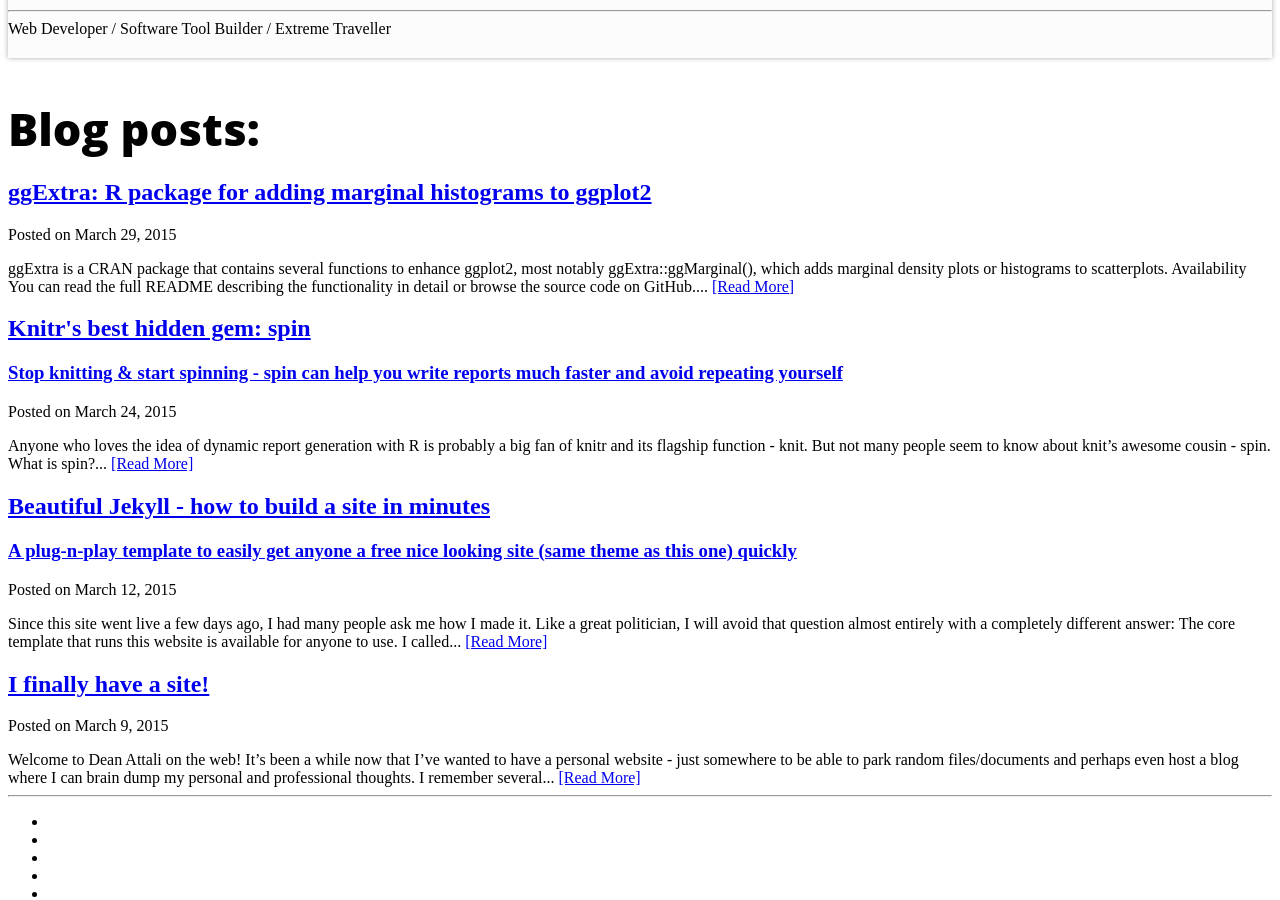
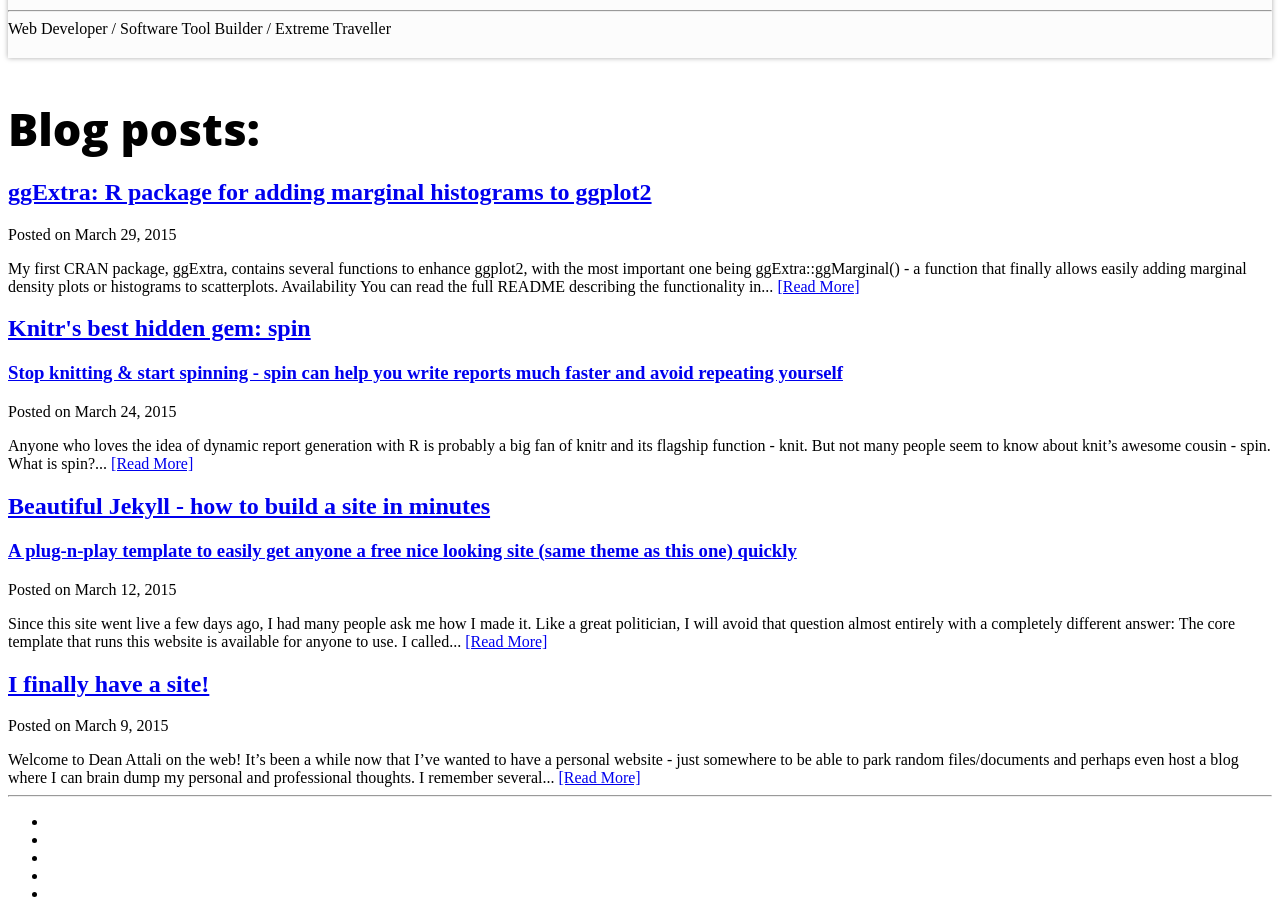
Before and after one commit to daattali/daattali.github.io, a Jekyll site: the page built from index.html, in a window 1280 px wide and 900 px high, scrolled down 635 px. Built offline with Jekyll 4.4.1, drawn with Linux system fonts in a browser that asks for light colours; Markdown is read by kramdown in place of the engine named in the settings; the list of posts is cut into pages by our own code; comment, search, counter and statistics services are not loaded.

Commit message:
Update 2015-03-29-ggExtra-r-package.md

```diff
--- a/_posts/2015-03-29-ggExtra-r-package.md
+++ b/_posts/2015-03-29-ggExtra-r-package.md
@@ -5,7 +5,7 @@ tags: [professional, rstats, r, r-bloggers, ggplot2, packages]
 fb-img: "http://deanattali.com/img/blog/ggExtra/ggmarginal-example.png"
 ---
 
-[`ggExtra`](https://github.com/daattali/ggExtra) is a CRAN package that contains several functions to enhance ggplot2, most notably `ggExtra::ggMarginal()`, which adds marginal density plots or histograms to scatterplots.
+My first CRAN package, [`ggExtra`](https://github.com/daattali/ggExtra), contains several functions to enhance ggplot2, with the most important one being `ggExtra::ggMarginal()` - a function that finally allows easily adding marginal density plots or histograms to scatterplots.
 
 ## Availability
 
```
